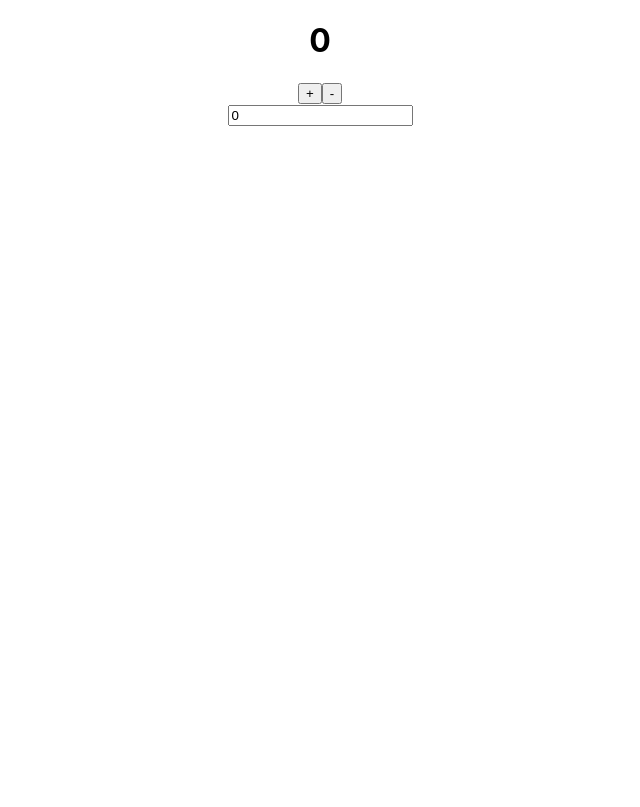
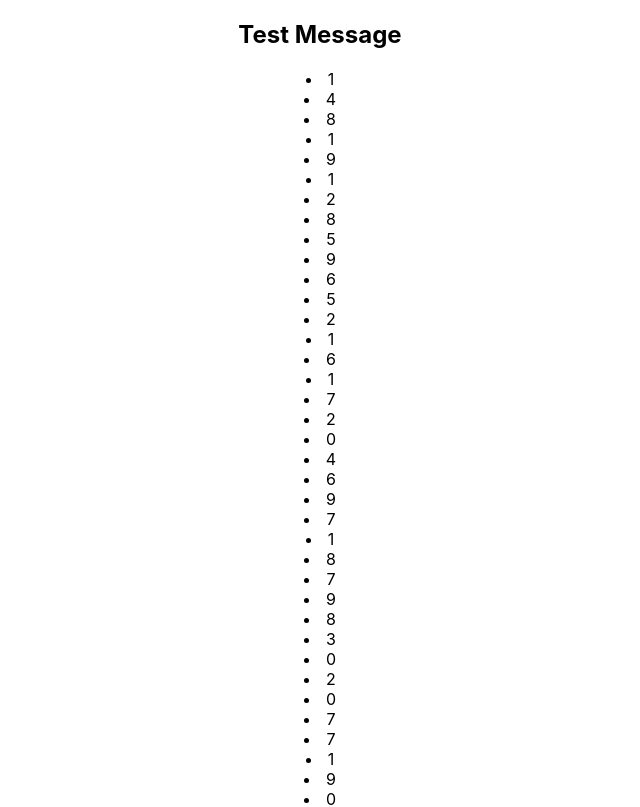
Before and after one commit to Taskeen009/React_projects, a React (Create React App) app: page / in a window 1280 px wide. Shown: the top 807 px of the page, without its empty margins (320-960 px from the left). Built offline with nearby package versions, Linux system fonts and the light colour scheme.

Commit message:
useeffectlayout

```diff
--- a/src/App.js
+++ b/src/App.js
@@ -20,6 +20,7 @@ import Callback from './components/useCallback';
 import Profile from './components/contextFooter/profile';
 import File from './components/contextFooter/App'
 import Reducer from './components/Usereducer';
+import Layout from './components/useLayoutEffect';
 
 function App() {
   const stars=5;
@@ -43,7 +44,8 @@ function App() {
       {/* <Memo/> */}
       {/* <Callback/> */}
       {/* <File/> */}
-      <Reducer/>
+      {/* <Reducer/> */}
+      <Layout/>
 
     </div>
   );
--- /dev/null
+++ b/src/components/useLayoutEffect/index.jsx
@@ -0,0 +1,22 @@
+import { useEffect, useLayoutEffect } from "react"
+
+const Layout = () => {
+
+    useEffect(() => {
+        console.log('Message from useEffect')
+    }, [])
+
+    useLayoutEffect(() => {
+        console.log('message from uselayouteffect')
+    }, [])
+    return (
+        <div>
+            <h2>Test Message</h2>
+            {Array(400).fill('').map((item, index) => (
+                <li key={index}>{Math.floor(Math.random() * 10)}</li>
+            ))}
+        </div>
+    )
+}
+
+export default Layout
```
